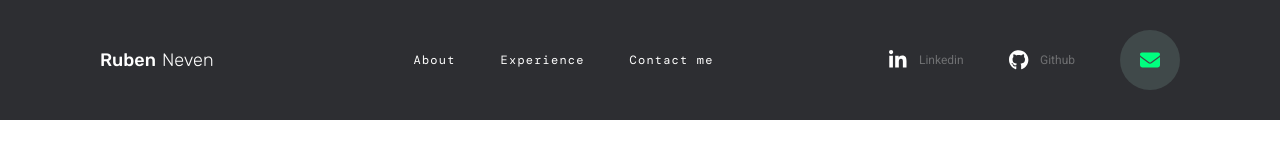
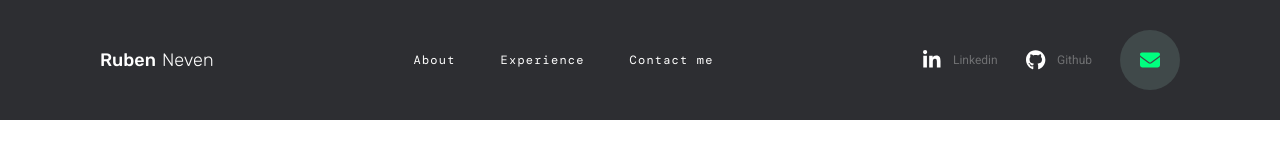
Before and after one commit to RubenNeven/rn-portfolio, a React (Vite) app: page / in a window 1280 px wide. Shown: the top 160 px of the page. Built offline with nearby package versions, Linux system fonts and the light colour scheme; a web font is replaced by a local one.

Commit message:
refactored gap values navbar

```diff
--- a/src/sass/layout/_header.scss
+++ b/src/sass/layout/_header.scss
@@ -80,7 +80,7 @@ header {
 			list-style: none;
 			display: flex;
 			align-items: center;
-			gap: 45px;
+			gap: 2.8rem;
 		}
 
 		&__link {
```
